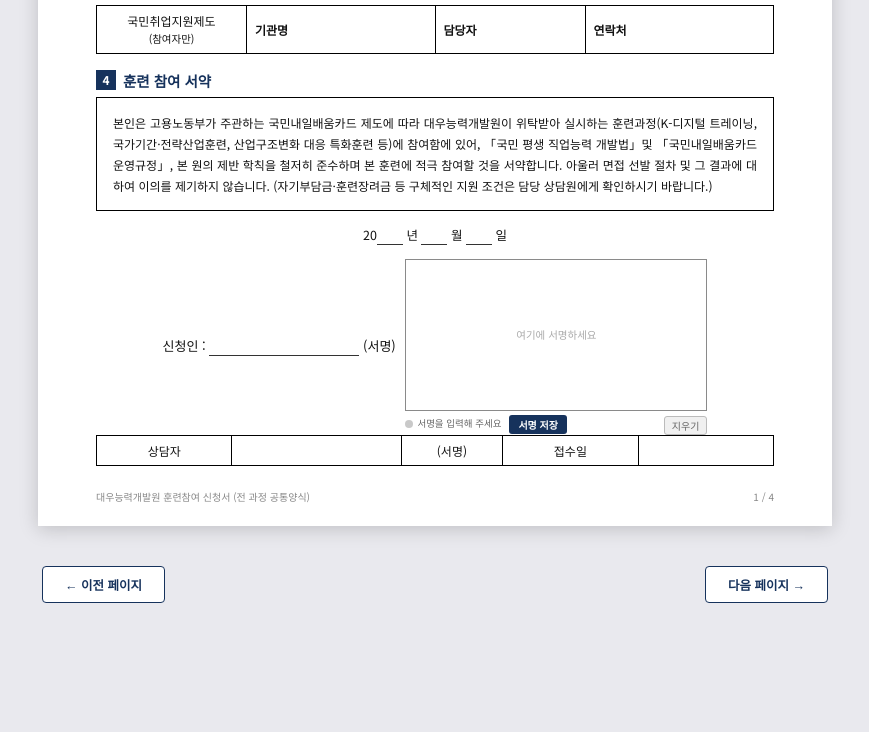
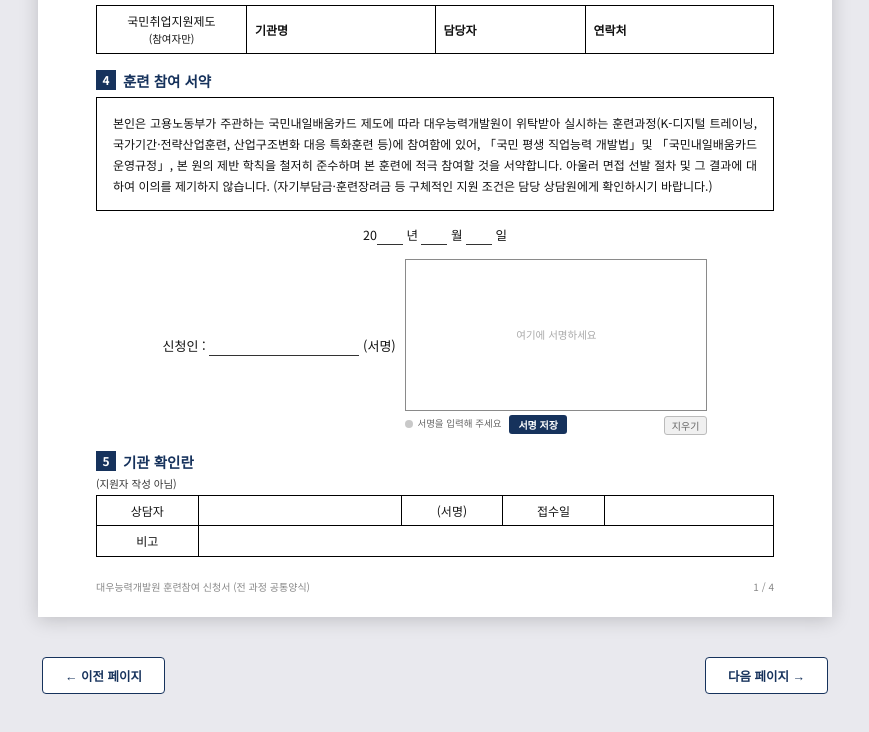
Before and after one commit to keemrayjay-svg/raykay, a website: page daewoo-form/index.html in a window 1280 px wide. Shown: the part 1066-1798 px from the top of the page, without its empty margins (205-1074 px from the left). Before the commit the page ends 1719 px from the top, so only its background shows below. Drawn offline with nearby package versions, Linux system fonts and the light colour scheme.

Commit message:
Update index.html

```diff
--- a/daewoo-form/index.html
+++ b/daewoo-form/index.html
@@ -517,14 +517,17 @@
   </p>
 
   <!-- ⑤ div -->
+<div class="sec"><span class="badge">5</span><span class="sec-title">기관 확인란</span></div>
+<p class="sec-sub">(지원자 작성 아님)</p>
 <table class="ft" style="width: 100%;">
   <colgroup>
-    <col style="width: 20%;">
+    <col style="width: 15%;">
+    <col style="width: 30%;">
+    <col style="width: 15%;">
+    <col style="width: 15%;">
     <col style="width: 25%;">
-    <col style="width: 15%;">
-    <col style="width: 20%;">
-    <col style="width: 20%;">
   </colgroup>
+  <tbody>
     <tr>
       <td class="lab">상담자</td>
       <td>&nbsp;</td>
@@ -532,7 +535,11 @@
       <td class="lab">접수일</td>
       <td>&nbsp;</td>
     </tr>
-</table>
+    <tr>
+      <td class="lab">비고</td>
+      <td colspan="4">&nbsp;</td>
+    </tr>
+  </tbody>
 </table>
 
   <div class="doc-footer">
```
Lines whose indentation alone changed are shown as unchanged.
